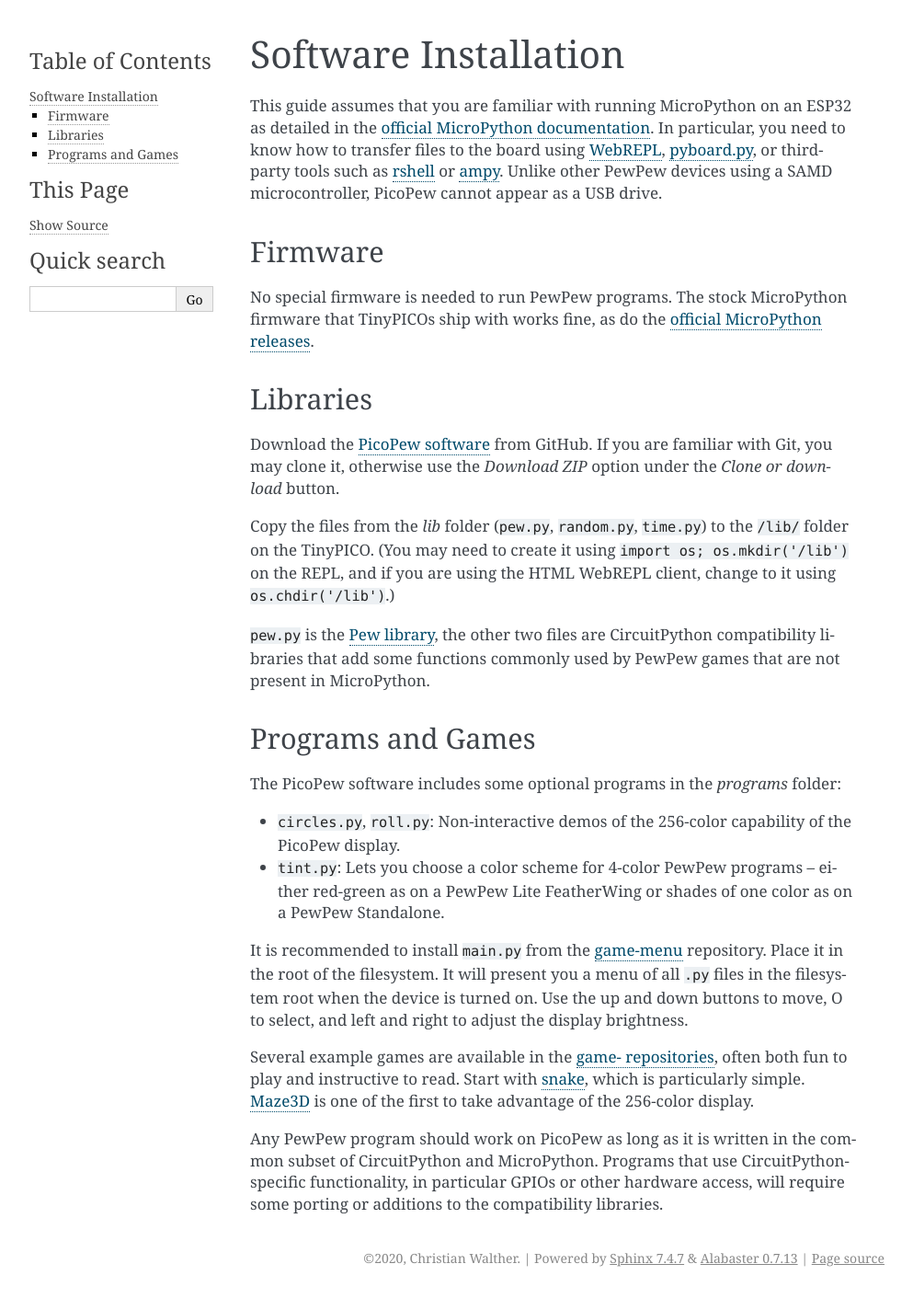
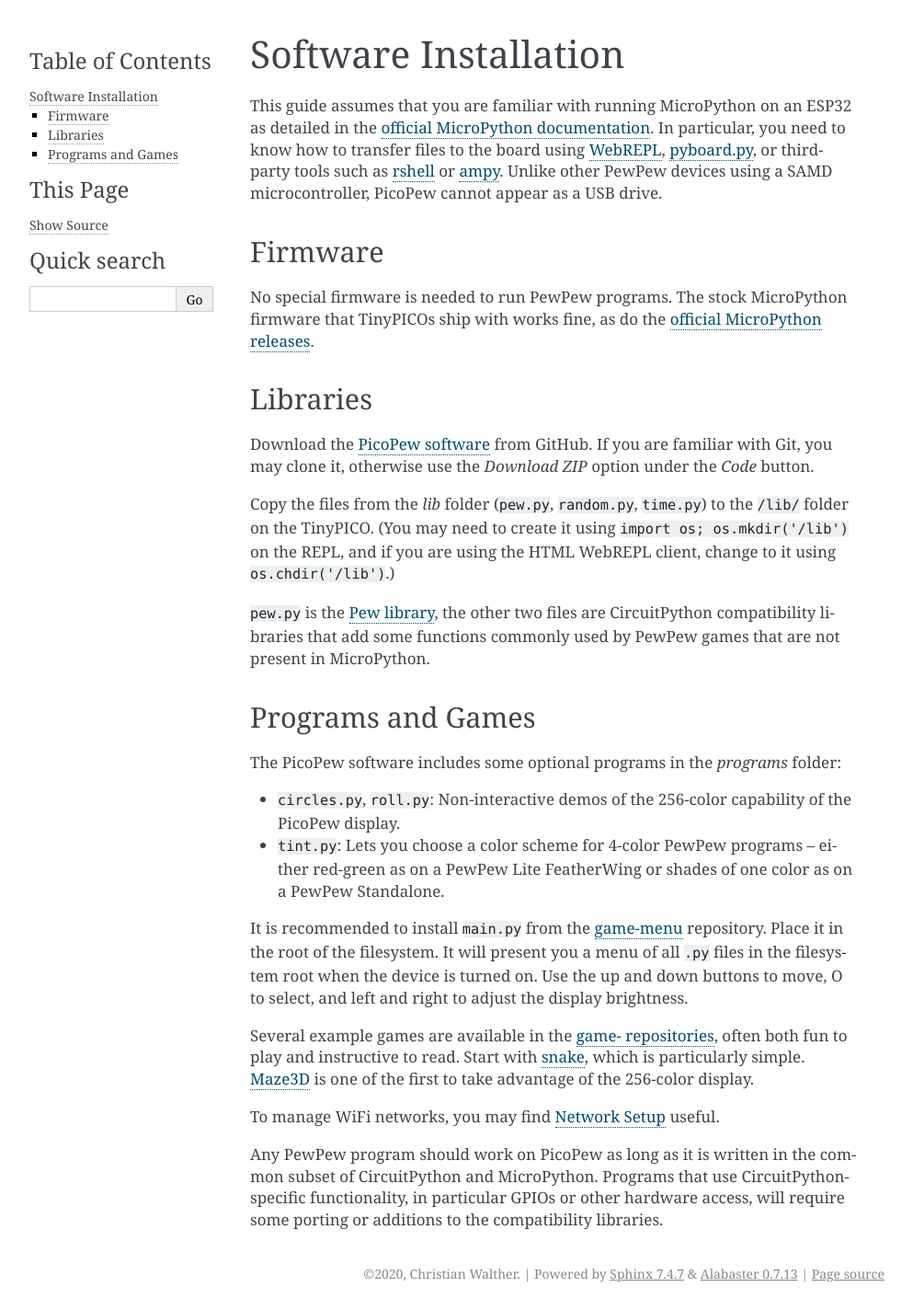
Before and after one commit to cwalther/pew-picopew, a Sphinx documentation site: the page built from docs/installation.rst, in a window 1280 px wide. Shown: the whole page at 92% size, without its empty margins (148-1141 px from the left). Built offline with Sphinx 7.4.7, drawn with Linux system fonts in a browser that asks for light colours.

Commit message:
Minor docs additions.
- Note about TinyPICO V2.
- Link to networksetup.py.
- Fixed links.

```diff
--- a/docs/assembly.rst
+++ b/docs/assembly.rst
@@ -5,13 +5,16 @@
 
 There are many possible ways of connecting a TinyPICO to the PicoPew board, depending on whether you want the TinyPICO to be removable, whether you already have headers on your TinyPICO, whether you want to add a battery and of which size, whether you want to add an `audio shield <https://www.tinypico.com/add-ons>`_, … it’s up to you to choose.
 
-The way proposed here assumes a virgin TinyPICO and
+The way proposed here assumes a virgin TinyPICO V1 and
 
 * keeps the TinyPICO removable and breadboard-friendly when combined with two additional male pin headers,
 * has space for a small LiPo battery between the boards,
 * fits into the 3D-printed case for which a 3D model is provided.
 
 (Battery and case are not included in the kit.)
+
+.. note::
+   These instructions were written for TinyPICO V1. If you have a TinyPICO V2, which does not have the PSRAM chip on the underside and whose antenna is smaller, a more compact package may be possible with a different arrangement of headers. It is up to you to figure this out and if needed adapt the 3D-printed case design. Following the instructions should still work, but may not result in the most space-saving package possible, and the unmodified 3D-printed case will have unneeded or misplaced openings.
 
 .. image:: exploded.png
    :width: 50%
--- a/docs/installation.rst
+++ b/docs/installation.rst
@@ -6,12 +6,12 @@
 Firmware
 --------
 
-No special firmware is needed to run PewPew programs. The stock MicroPython firmware that TinyPICOs ship with works fine, as do the `official MicroPython releases <https://micropython.org/download#esp32>`_.
+No special firmware is needed to run PewPew programs. The stock MicroPython firmware that TinyPICOs ship with works fine, as do the `official MicroPython releases <https://micropython.org/download/tinypico/>`_.
 
 Libraries
 ---------
 
-Download the `PicoPew software <https://github.com/cwalther/pew-picopew>`_ from GitHub. If you are familiar with Git, you may clone it, otherwise use the *Download ZIP* option under the *Clone or download* button.
+Download the `PicoPew software <https://github.com/cwalther/pew-picopew>`_ from GitHub. If you are familiar with Git, you may clone it, otherwise use the *Download ZIP* option under the *Code* button.
 
 Copy the files from the *lib* folder (``pew.py``, ``random.py``, ``time.py``) to the ``/lib/`` folder on the TinyPICO. (You may need to create it using ``import os; os.mkdir('/lib')`` on the REPL, and if you are using the HTML WebREPL client, change to it using ``os.chdir('/lib')``.)
 
@@ -29,4 +29,6 @@
 
 Several example games are available in the `game- repositories <https://github.com/pewpew-game>`_, often both fun to play and instructive to read. Start with `snake <https://github.com/pewpew-game/game-snake>`_, which is particularly simple. `Maze3D <https://github.com/cwalther/pewpew-game-maze3d>`_ is one of the first to take advantage of the 256-color display.
 
+To manage WiFi networks, you may find `Network Setup <https://github.com/cwalther/pewpew-game-networksetup>`_ useful.
+
 Any PewPew program should work on PicoPew as long as it is written in the common subset of CircuitPython and MicroPython. Programs that use CircuitPython-specific functionality, in particular GPIOs or other hardware access, will require some porting or additions to the compatibility libraries.
```
